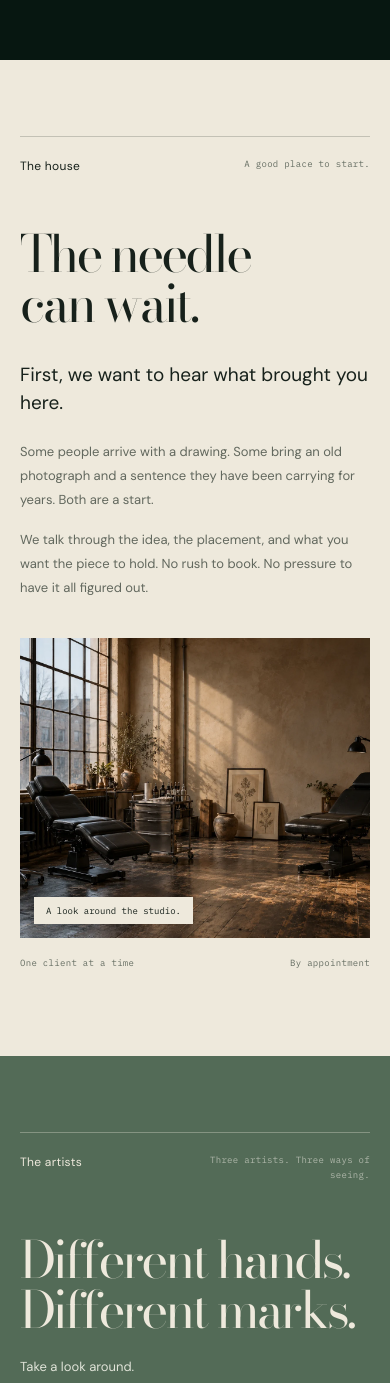
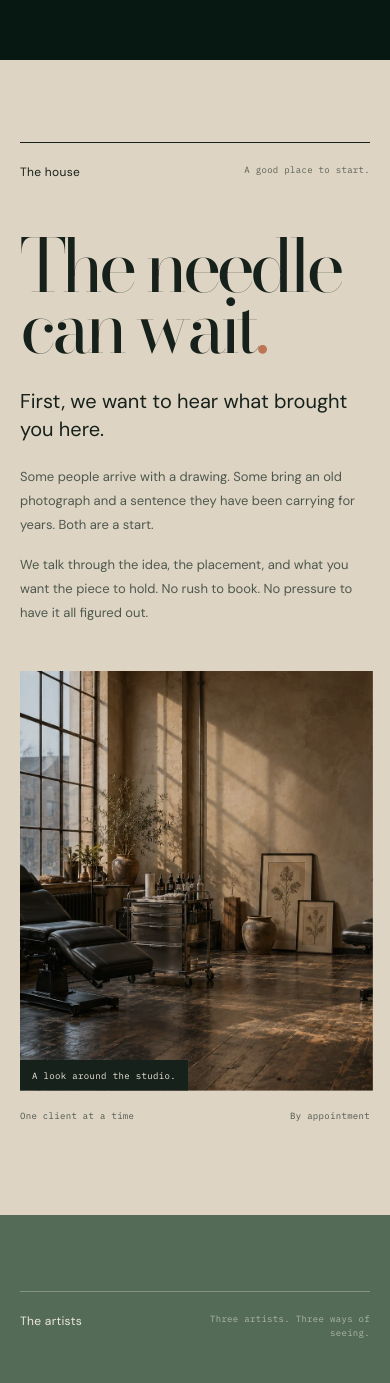
Before and after one commit to DaramolaFemi/Project-1, a Next.js app: page / in a window 390 px wide. Shown: the part 3232-4615 px from the top of the page. Built offline with nearby package versions, Linux system fonts and the light colour scheme; no server answers.

Commit message:
Redesign studio section

```diff
--- a/src/app/globals.css
+++ b/src/app/globals.css
@@ -99,19 +99,28 @@ h1 { margin-left: -8px; font-size: clamp(96px, 11.2vw, 184px); line-height: .87;
 .scene-fallback p { font: 36px var(--serif); }
 .scene-fallback span { color: var(--muted); font: 11px var(--mono); }
 
-.studio { padding-top: clamp(86px, 10vw, 150px); padding-bottom: clamp(100px, 12vw, 180px); background: var(--chalk); color: var(--ink); }
-.studio .section-heading { border-color: var(--rule-light); }
-.studio .section-heading > .mono { color: var(--muted-dark); }
-.studio-statement { display: grid; grid-template-columns: 1.15fr .7fr; gap: 12%; align-items: start; margin-bottom: clamp(44px, 7vw, 88px); }
-.studio-statement h2 { max-width: 780px; }
-.studio-statement > div { max-width: 450px; padding-top: 8px; }
-.studio-statement .lead { margin-bottom: 22px; color: var(--ink); font-size: 22px; line-height: 1.5; }
-.studio-statement p:not(.lead) { color: #62685e; font-size: 14px; line-height: 1.85; }
+.studio { position: relative; overflow: hidden; isolation: isolate; background: #ded4c3; color: var(--ink); }
+.studio-wrap { padding-top: clamp(96px, 11vw, 170px); padding-bottom: clamp(104px, 11vw, 176px); }
+.studio .section-heading { position: relative; border-color: rgba(23, 33, 27, .36); }
+.studio .section-heading::before { position: absolute; top: -1px; left: 0; width: 100%; height: 1px; background: var(--ink); content: ''; transform: scaleX(0); transform-origin: left; transition: transform .85s cubic-bezier(.2,.75,.15,1); }
+.studio .section-heading > .mono { color: #596058; }
+.studio-statement { display: grid; grid-template-columns: minmax(0, 1.16fr) minmax(280px, .64fr); gap: clamp(44px, 11vw, 180px); align-items: end; margin-bottom: clamp(52px, 7vw, 98px); }
+.studio-statement h2 { max-width: 820px; font-size: clamp(80px, 10.7vw, 166px); line-height: .82; letter-spacing: -.07em; }
+.studio-statement > div { max-width: 420px; padding-bottom: 4px; }
+.studio-statement .lead { margin-bottom: 22px; color: var(--ink); font-size: clamp(20px, 1.55vw, 25px); line-height: 1.38; }
+.studio-statement p:not(.lead) { color: #4e584e; font-size: 14px; line-height: 1.84; }
 .studio-statement p + p { margin-top: 16px; }
-.studio-photo { position: relative; height: clamp(340px, 55vw, 760px); overflow: hidden; background: var(--paper-shadow); }
-.studio-photo img { object-position: center 55%; }
-.photo-note { position: absolute; bottom: 22px; left: 22px; padding: 8px 12px; background: var(--chalk); color: var(--ink); font: 10px var(--mono); }
-.studio-foot { display: flex; justify-content: space-between; padding-top: 18px; color: var(--muted-dark); }
+.studio-photo { position: relative; aspect-ratio: 2.14 / 1; overflow: hidden; background: #b9ac98; clip-path: inset(0 0 100% 0); transition: clip-path 1.05s cubic-bezier(.2,.75,.15,1) .16s; }
+.studio-photo::after { position: absolute; inset: 0; background: rgba(21, 26, 20, .12); content: ''; pointer-events: none; }
+.studio-photo img { object-position: center 53%; transform: scale(1.04); transition: transform 1.3s cubic-bezier(.2,.75,.15,1) .16s; }
+.photo-note { position: absolute; bottom: 0; left: 0; z-index: 1; padding: 12px 15px 11px; background: var(--ink); color: var(--chalk); font: 10px var(--mono); letter-spacing: .04em; }
+.studio-foot { display: flex; justify-content: space-between; padding-top: 18px; color: #4c554d; }
+.studio .section-heading, .studio-statement { opacity: 0; transform: translateY(16px); transition: opacity .54s ease, transform .75s cubic-bezier(.2,.75,.15,1); }
+.studio.is-in-view .section-heading, .studio.is-in-view .studio-statement { opacity: 1; transform: none; }
+.studio.is-in-view .studio-statement { transition-delay: .08s; }
+.studio.is-in-view .section-heading::before { transform: scaleX(1); }
+.studio.is-in-view .studio-photo { clip-path: inset(0); }
+.studio.is-in-view .studio-photo img { transform: scale(1); }
 
 .artists { padding-top: clamp(86px, 10vw, 140px); padding-bottom: clamp(100px, 12vw, 180px); background: var(--moss); color: var(--chalk); }
 .artists .section-heading { border-color: rgba(238, 233, 220, .32); }
@@ -311,13 +320,15 @@ h1 { margin-left: -8px; font-size: clamp(96px, 11.2vw, 184px); line-height: .87;
   h2 { font-size: clamp(51px, 13vw, 76px); }
   .section-heading { align-items: flex-start; margin-bottom: 53px; }
   .section-heading > .mono { max-width: 46%; text-align: right; font-size: 9px; }
-  .studio { padding-top: 76px; padding-bottom: 86px; }
-  .studio-statement { grid-template-columns: 1fr; gap: 24px; margin-bottom: 38px; }
+  .studio-wrap { padding-top: 82px; padding-bottom: 92px; }
+  .studio-statement { grid-template-columns: 1fr; gap: 30px; margin-bottom: 42px; }
+  .studio-statement h2 { font-size: clamp(70px, 18.8vw, 102px); line-height: .84; }
   .studio-statement > div { max-width: 500px; }
-  .studio-statement .lead { font-size: 19px; }
+  .studio-statement .lead { font-size: 20px; }
   .studio-statement p:not(.lead) { font-size: 13px; }
-  .studio-photo { height: 68vw; min-height: 300px; max-height: 480px; }
-  .photo-note { bottom: 14px; left: 14px; font-size: 9px; }
+  .studio-photo { aspect-ratio: .84 / 1; min-height: 420px; }
+  .studio-photo img { object-position: 43% center; }
+  .photo-note { padding: 10px 12px; font-size: 9px; }
   .studio-foot { gap: 20px; font-size: 9px; }
   .studio-foot > span:first-child { max-width: 62%; }
   .artists { padding-top: 76px; padding-bottom: 92px; }
--- a/src/app/page.tsx
+++ b/src/app/page.tsx
@@ -3,6 +3,7 @@ import Header from '@/components/Header';
 import Hero from '@/components/Hero';
 import Gallery from '@/components/Gallery';
 import BookingForm from '@/components/BookingForm';
+import StudioSection from '@/components/StudioSection';
 const artists = [
   { id: 'amara', name: 'Amara Vale', specialty: 'Fine line / botanical', work: 'botanical', description: 'Amara leaves room for the skin to breathe. Her fine-line plants are drawn slowly, with as much care for the open space as the ink.', sample: 'Fine botanical linework on a forearm' },
   { id: 'eli', name: 'Eli Mercer', specialty: 'Blackwork / illustrative', work: 'moth', description: 'Eli comes from printmaking. He builds his images in dark shapes and fine cuts, so every small detail has somewhere to sit.', sample: 'A detailed blackwork moth on an upper arm' },
@@ -10,12 +11,7 @@ const artists = [
 ];
 export default function Home() {
   return <><Header /><main><Hero />
-    <section id="studio" className="studio section-wrap">
-      <div className="section-heading"><p className="section-label">The house</p><span className="mono">A good place to start.</span></div>
-      <div className="studio-statement"><h2>The needle<br />can wait.</h2><div><p className="lead">First, we want to hear what brought you here.</p><p>Some people arrive with a drawing. Some bring an old photograph and a sentence they have been carrying for years. Both are a start.</p><p>We talk through the idea, the placement, and what you want the piece to hold. No rush to book. No pressure to have it all figured out.</p></div></div>
-      <figure className="studio-photo"><Image src="/images/studio.webp" alt="A quiet tattoo atelier with worn timber floors, black leather chairs and afternoon light through industrial windows" fill sizes="(max-width: 767px) 100vw, 92vw" /><figcaption className="photo-note">A look around the studio.</figcaption></figure>
-      <div className="studio-foot mono"><span>One client at a time</span><span>By appointment</span></div>
-    </section>
+    <StudioSection />
     <section id="artists" className="artists section-wrap"><div className="section-heading"><p className="section-label">The artists</p><span className="mono">Three artists. Three ways of seeing.</span></div><div className="artists-intro"><h2>Different hands.<br />Different marks.</h2><p>Take a look around.<br />See whose work speaks to you.</p></div><div className="artist-layout">{artists.map(artist => <article key={artist.id} className={`artist artist-${artist.id}`}><div className="artist-portrait"><Image src={`/images/${artist.id}.webp`} alt={`${artist.name}, resident tattoo artist, photographed candidly in the studio`} fill sizes="(max-width: 600px) 80vw, (max-width: 1000px) 43vw, 30vw" /><a href="#work" className="artist-sample" aria-label={`Explore ${artist.name}'s work`}><Image src={`/images/work-${artist.work}.webp`} alt={artist.sample} fill sizes="(max-width: 600px) 28vw, 14vw" /><span>See their work</span></a></div><div className="artist-info"><p className="mono specialty">{artist.specialty}</p><h3>{artist.name}</h3><p>{artist.description}</p><a href="#book" className="text-link">Ask for {artist.name.split(' ')[0]}</a></div></article>)}</div></section>
     <section id="work" className="selected-work section-wrap"><div className="section-heading"><p className="section-label">On the skin</p><span className="mono">Recent pieces / 01—06</span></div><div className="work-intro"><h2>Made for<br />one person.</h2><p>These designs were drawn for the people wearing them. No flash sheets, no second copies.</p></div><Gallery /><p className="gallery-end mono">Open a piece to see the artist, placement, and thinking behind it.</p></section>
     <section className="appointment" id="appointment"><div className="section-wrap"><div className="section-heading"><p className="section-label">How it happens</p><span className="mono">A clear process. Room to think.</span></div><div className="appointment-layout"><h2>We start<br />with a talk.</h2><div className="steps"><article><span className="step-number mono">01</span><div><h3>Tell us the idea</h3><p>Bring a reference, a rough sketch, a place, a person, or just a few words. We can work with a beginning.</p></div></article><article><span className="step-number mono">02</span><div><h3>Draw it together</h3><p>Your artist designs for your body, not a blank page. We make changes with you until the piece feels right.</p></div></article><article><span className="step-number mono">03</span><div><h3>Make a day of it</h3><p>We set aside time for one client at a time. You leave with clear aftercare and a way to reach us while it heals.</p></div></article></div></div><div className="appointment-bottom"><span>No borrowed designs. No need to decide today.</span><a className="button button-dark" href="#book">Tell us your idea</a></div></div></section>
--- /dev/null
+++ b/src/components/StudioSection.tsx
@@ -0,0 +1,54 @@
+'use client';
+
+import Image from 'next/image';
+import { useEffect, useRef } from 'react';
+
+export default function StudioSection() {
+  const sectionRef = useRef<HTMLElement>(null);
+
+  useEffect(() => {
+    const section = sectionRef.current;
+    if (!section) return;
+
+    if (window.matchMedia('(prefers-reduced-motion: reduce)').matches) {
+      section.classList.add('is-in-view');
+      return;
+    }
+
+    const observer = new IntersectionObserver(([entry]) => {
+      if (!entry.isIntersecting) return;
+      section.classList.add('is-in-view');
+      observer.disconnect();
+    }, { threshold: 0.16 });
+
+    observer.observe(section);
+    return () => observer.disconnect();
+  }, []);
+
+  return (
+    <section ref={sectionRef} id="studio" className="studio">
+      <div className="section-wrap studio-wrap">
+        <div className="section-heading">
+          <p className="section-label">The house</p>
+          <span className="mono">A good place to start.</span>
+        </div>
+
+        <div className="studio-statement">
+          <h2>The needle<br />can wait<span className="period">.</span></h2>
+          <div>
+            <p className="lead">First, we want to hear what brought you here.</p>
+            <p>Some people arrive with a drawing. Some bring an old photograph and a sentence they have been carrying for years. Both are a start.</p>
+            <p>We talk through the idea, the placement, and what you want the piece to hold. No rush to book. No pressure to have it all figured out.</p>
+          </div>
+        </div>
+
+        <figure className="studio-photo">
+          <Image src="/images/studio.webp" alt="A quiet tattoo atelier with worn timber floors, black leather chairs and afternoon light through industrial windows" fill sizes="(max-width: 767px) 100vw, 92vw" />
+          <figcaption className="photo-note">A look around the studio.</figcaption>
+        </figure>
+
+        <div className="studio-foot mono"><span>One client at a time</span><span>By appointment</span></div>
+      </div>
+    </section>
+  );
+}
```
